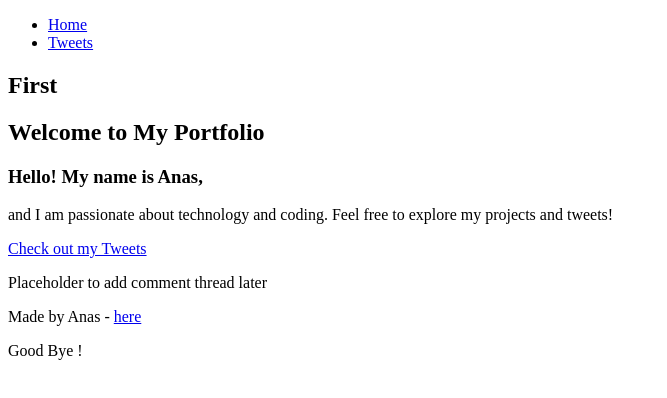
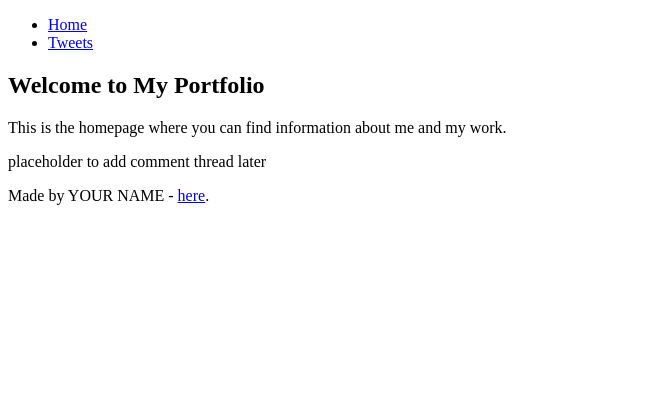
Before and after one commit to AnasRiadi/My_First_Portfolio, a plain HTML site: page html_basic/index.html in a window 1280 px wide. Shown: the whole page, without its empty margins (0-667 px from the left). Drawn offline with Linux system fonts and the light colour scheme.

Commit message:
index.html

```diff
--- a/html_basic/index.html
+++ b/html_basic/index.html
@@ -3,33 +3,26 @@
 <head>
     <meta charset="UTF-8">
     <meta name="viewport" content="width=device-width, initial-scale=1.0">
-    <title>My First Portfolio</title>
+    <title>Index</title>
 </head>
 <body>
-
     <header>
         <ul>
             <li><a href="index.html">Home</a></li>
             <li><a href="tweets.html">Tweets</a></li>
         </ul>
     </header>
-
     <main>
         <article>
-            <h1>First</h1>
-            <h2>Welcome to My Portfolio</h2>
-            <h3>Hello! My name is Anas,</h3>
-            <p> and I am passionate about technology and coding. Feel free to explore my projects and tweets!</p>
-            <p><a href="tweets.html">Check out my Tweets</a></p>
+            <h1>Welcome to My Portfolio</h1>
+            <p>This is the homepage where you can find information about me and my work.</p>
         </article>
         <aside>
-            <p>Placeholder to add comment thread later</p>
+            <p>placeholder to add comment thread later</p>
         </aside>
     </main>
-
     <footer>
-        <p>Made by Anas - <a href="https://example.com" target="_blank">here</a></p>
-        <p>Good Bye !</p>
+        <p>Made by YOUR NAME - <a href="https://example.com" target="_blank">here</a>.</p>
     </footer>
 </body>
 </html>
```
